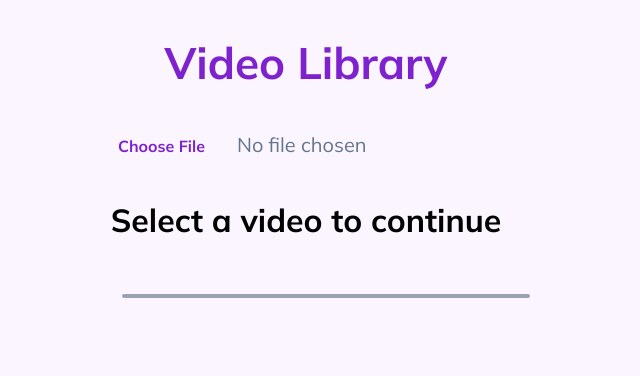
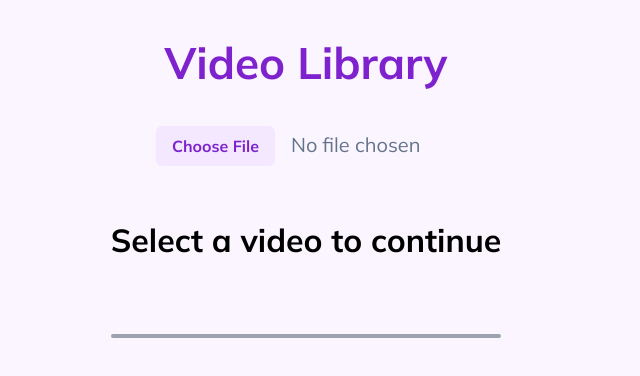
Before and after one commit to sweta1308/video-library, a React (Create React App) app: page / in a window 1280 px wide. Shown: the top 376 px of the page, without its empty margins (334-974 px from the left). Built offline with nearby package versions, Linux system fonts and the light colour scheme.

Commit message:
style: change input style

```diff
--- a/src/components/VideoInput.jsx
+++ b/src/components/VideoInput.jsx
@@ -23,12 +23,12 @@ export const VideoInput = () => {
 
   return (
     <>
-      <div className="mb-[30px] text-[20px]">
+      <div className="mb-[30px] text-[20px] flex flex-col items-center">
         <input
           type="file"
           accept="video/*"
           onChange={handleChange}
-          className="block w-full mb-[30px] text-md text-slate-500 file:mr-4 file:py-2 file:px-4 file:rounded-md file:border-0 file:text-[16px] file:font-bold file:bg-purple-50 file:text-purple-700 file:cursor-pointer hover:file:bg-purple-100"
+          className="block mx-auto w-[300px] mb-[30px] text-md text-slate-500 file:mr-4 file:py-2 file:px-4 file:rounded-md file:border-0 file:text-[16px] file:font-bold file:bg-purple-100 file:text-purple-700 file:cursor-pointer hover:file:bg-purple-200"
         />
         <Video />
         <div
```
